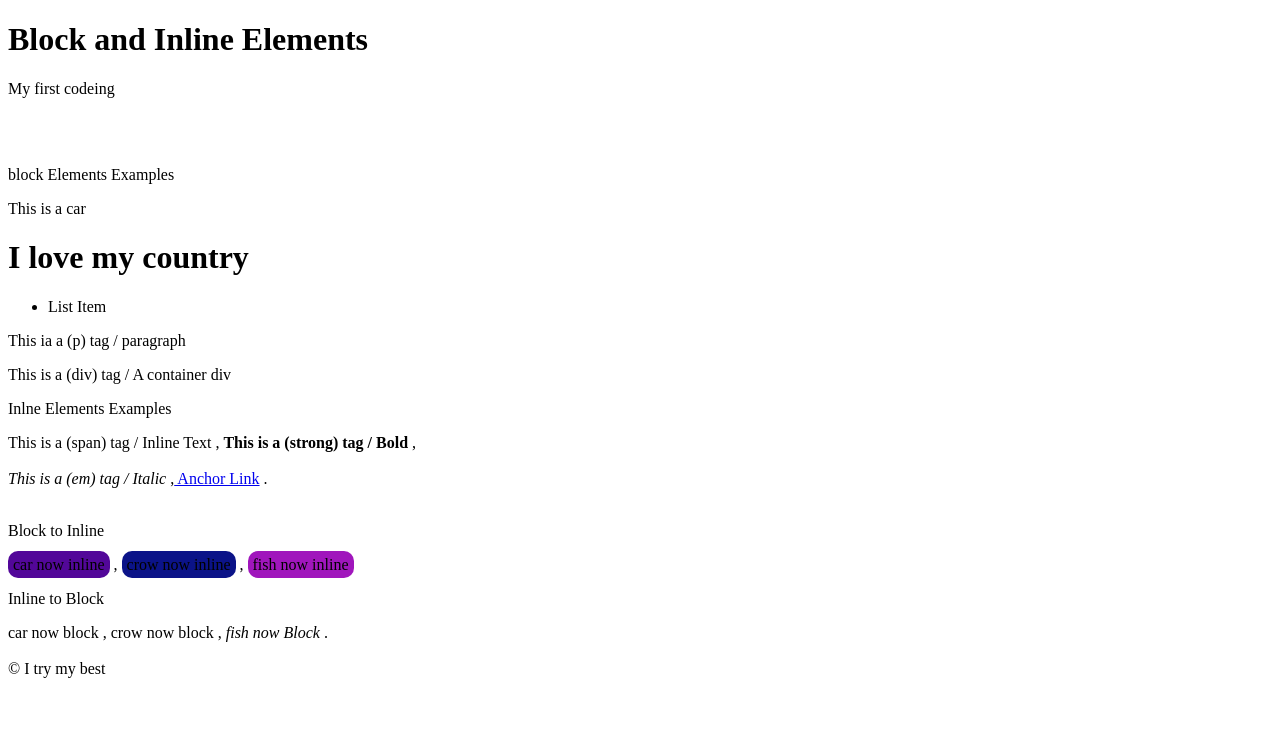
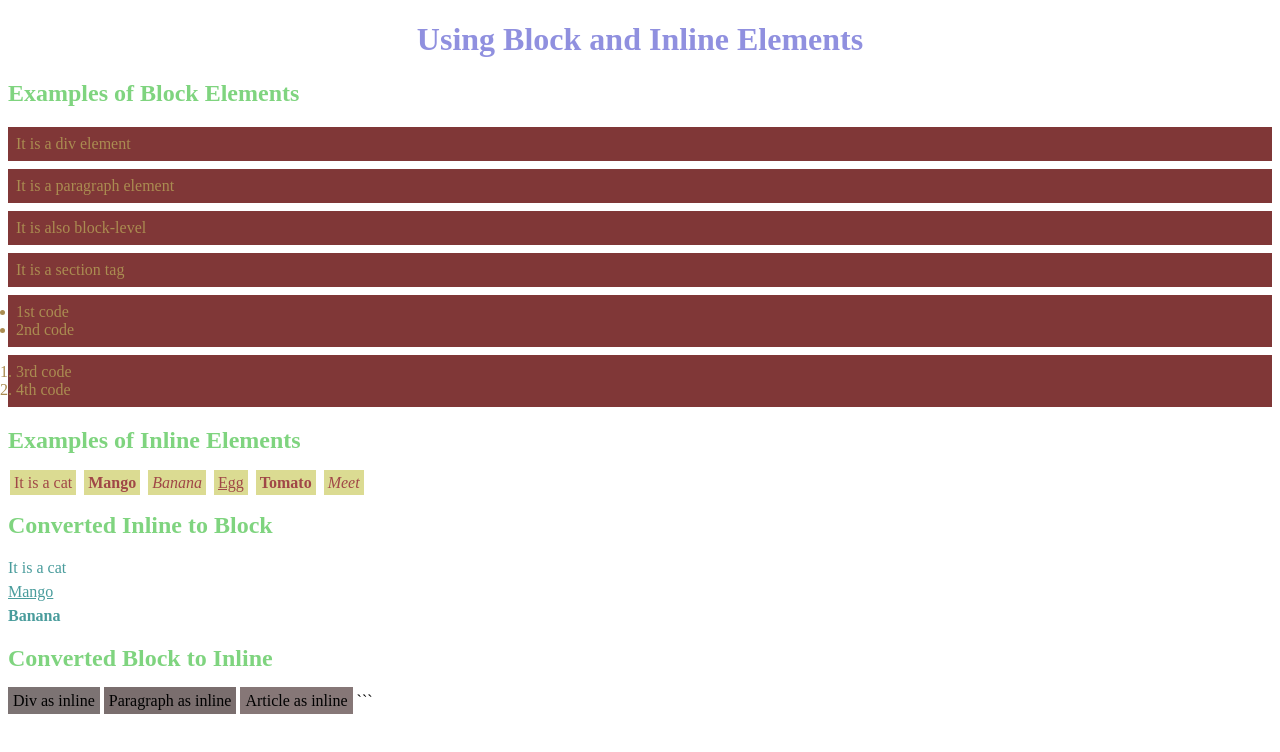
Before and after one commit to mamun871249/web, a plain HTML site: page index.html in a window 1280 px wide. Drawn offline with Linux system fonts and the light colour scheme.

Commit message:
Update index.html

````diff
--- a/index.html
+++ b/index.html
@@ -3,52 +3,78 @@
 <head>
     <meta charset="UTF-8">
     <meta name="viewport" content="width=device-width, initial-scale=1.0">
-    <title>Document</title>
+    <title>Block  and Inline Elements</title>
+    <style>
+        .block {
+            background-color: #803737;
+            color: #aa8c51;
+            margin: 8px 0;
+            padding: 8px;
+        }
 
-    <link rel="stylesheet" href="./styles.css">
+        .inline {
+            color: #a04747;
+            background-color: #dbdb92;
+            padding: 4px;
+            margin: 2px;
+        }
+
+        .inline-block {
+            display: block;
+            margin: 6px 0;
+            color: rgb(73, 156, 156);
+        }
+
+        h1 {
+            text-align: center;
+            color: rgb(144, 144, 223);
+        }
+
+        .section-title {
+            color: rgb(127, 212, 127);
+            margin-top: 20px;
+        }
+    </style>
 </head>
 <body>
-    <h1 class="head">Block and Inline Elements </h1>
-    <P class="head1">My first codeing </P>
-    <br>
-    <br>
 
+    <h1>Using Block and Inline Elements</h1>
 
-    <p class="a">block Elements Examples</p>
-    <div class="s">This is a car</div>
-    <h1>I love my country</h1>
-    <ul>
-        <li>List Item</li>
+    <h2 class="section-title">Examples of Block Elements</h2>
+
+    <div class="block">It  is a div element</div><p class="block">It is a paragraph element</p>
+    <article class="block">It is also block-level</article>
+    <section class="block">It is a section tag</section>
+    <ul class="block">
+        <li>1st code</li>
+        <li>2nd code</li>
     </ul>
-    <p class="d">This ia a (p) tag / paragraph</p>
-    <div class="f">This is a (div) tag / A container div </div>
+    <ol class="block">
+        <li>3rd code</li>
+        <li>4th code</li>
+    </ol>
 
-    <p class="g">Inlne Elements Examples</p>
-    <span class="q">This is a (span) tag / Inline Text </span> ,
-    <strong class="w"> This is a (strong) tag / Bold </strong> ,
-    <br>
-    <br>
-    <em class="e"> This is a (em) tag / Italic </em> ,<a href="#"> Anchor Link</a> .
-    <br>
-    <br>
+    <h2 class="section-title">Examples of Inline Elements</h2>
 
-    <p class="joy"> Block to Inline </p>
-    <div style="display: inline;background-color: rgb(82, 7, 153);border-radius: 10px;padding: 5px;"> car now inline</div> ,
-    <p style="display: inline;background-color: rgb(11, 19, 136);border-radius: 10px;padding: 5px;"> crow now inline</p> ,
-    <section style="display: inline;background-color: rgb(160, 22, 188);border-radius: 10px;padding: 5px;"> fish  now inline </section>
+    <span class="inline">It is a cat</span>
+    <b class="inline">Mango</b>
+    <i class="inline">Banana</i>
+    <a href="#" class="inline">Egg</a>
+    <strong class="inline">Tomato</strong>
+    <em class="inline">Meet</em>
 
-    <p class="qw">Inline to Block</p>
-    <span class="qq">car now block</span> ,
-    <a class ="ww"> crow  now block</a> ,
-    <em class="ee">fish  now Block</em> .
-    <div class="foote">
-        <br>
-    &copy;  I try my best
+    <h2 class="section-title">Converted Inline to Block</h2>
 
-    </div>
+    <span class="inline-block">It is a cat</span>
+    <a href="#" class="inline-block">Mango</a>
+    <b class="inline-block">Banana</b>
 
+    <h2 class="section-title">Converted Block to Inline</h2>
 
-
+    <div style="display: inline; background: #7c7373; padding: 5px;">Div as inline</div>
+    <p style="display: inline; background: #7a6e6e; padding: 5px;">Paragraph as inline</p>
+    <article style="display: inline; background: #867777; padding: 5px;">Article as inline</article>
 
 </body>
 </html>
+```
````
